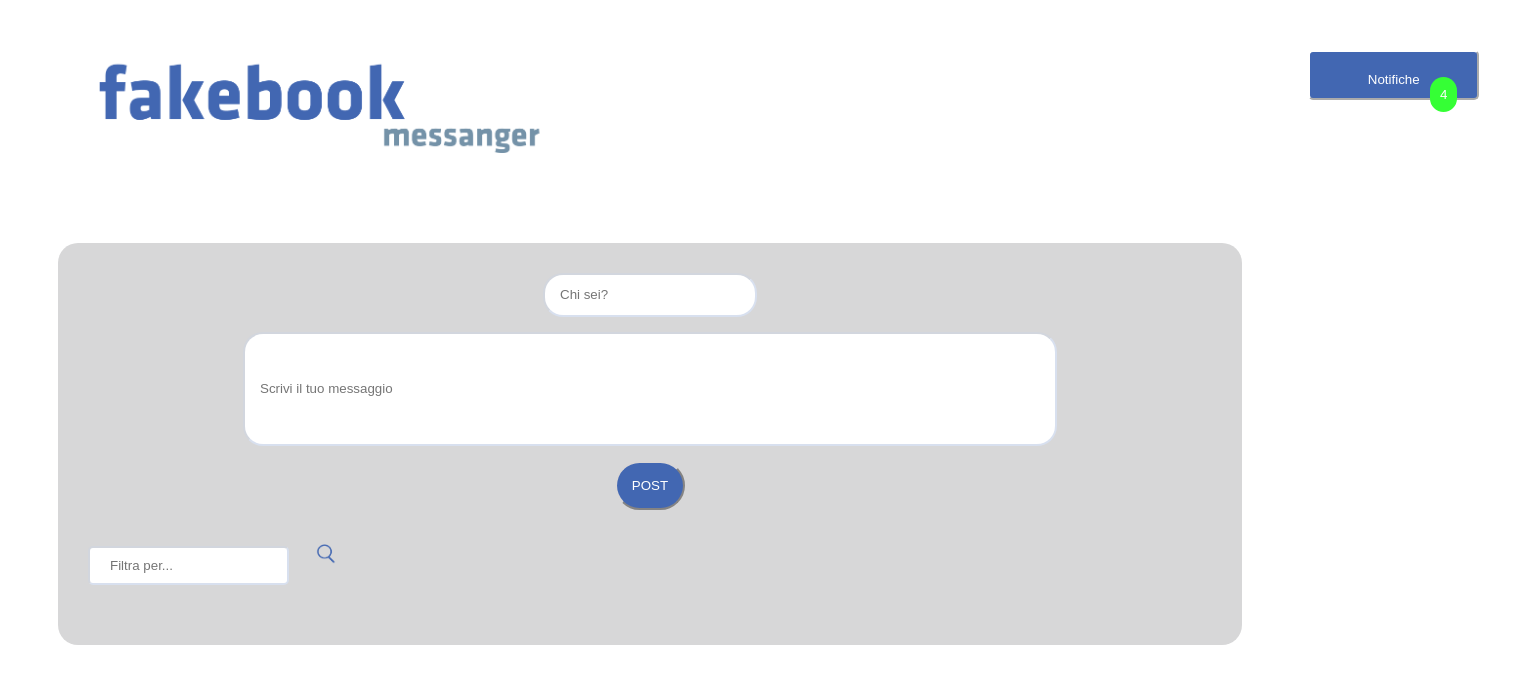
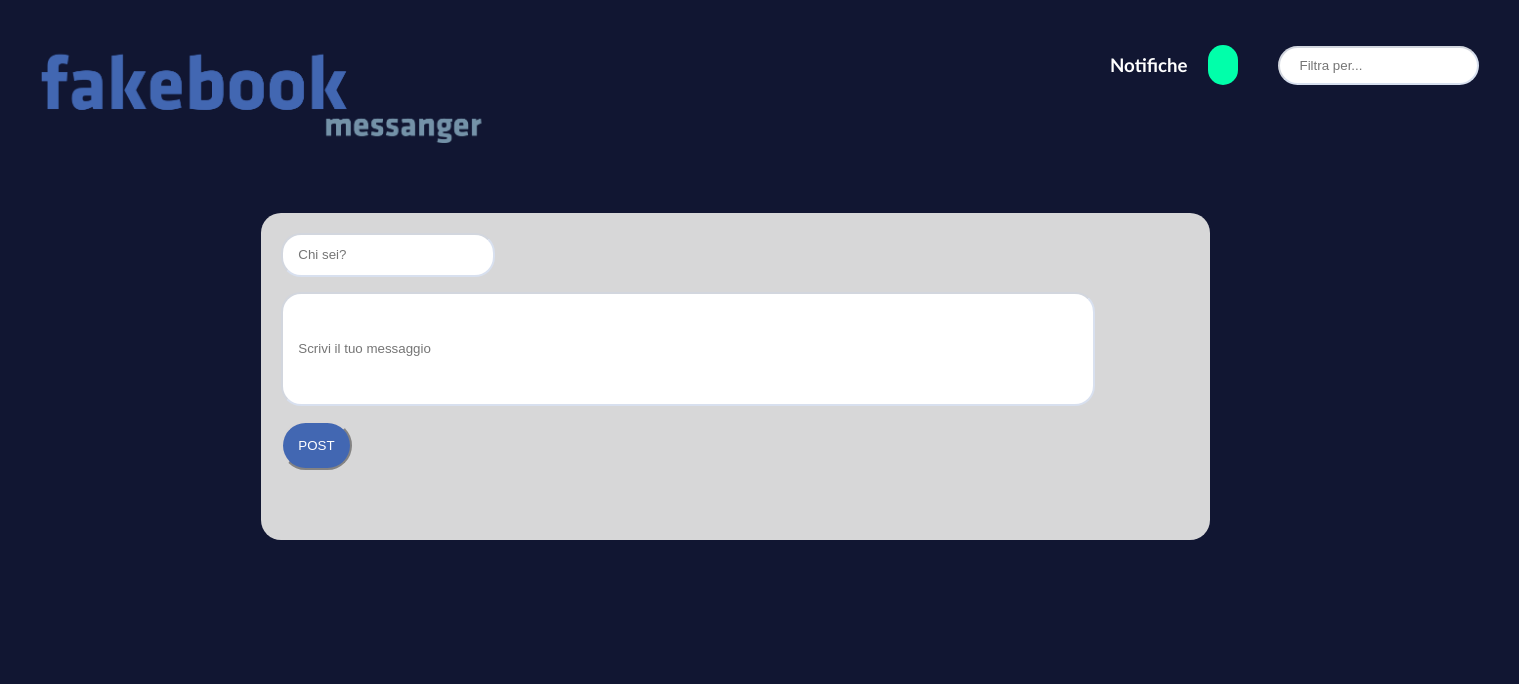
Before and after one commit to MartinaVenasco/30.06, a plain HTML site: page index.html in a window 1280 px wide. Shown: the whole page, 1519 px wide, since content can reach past the window. Drawn offline with Linux system fonts and the light colour scheme; no server answers.

Commit message:
third commit

```diff
--- a/index.html
+++ b/index.html
@@ -7,11 +7,14 @@
   <title>Document</title>
   <link rel="stylesheet" href="./style.css">
 </head>
-<body>
+<body> <header>
+ <div class="navbar-container"> <img class ="logo" src="/fb_Tavola disegno 1_Tavola disegno 1.png"> <navbar  class="navbar"> <h3>
+    Notifiche</h3> <span id = "count-message"></span><div class="filter">
+      <input type="text" class="filter-input" id="filter-input" placeholder="Filtra per...">
+    </div>
+    </navbar></div></div></header>
 
-  <div class="main-content"><div class="logo-not"> <img class ="logo" src="/fb_Tavola disegno 1_Tavola disegno 1.png"><button type="button" class="btn">
-    Notifiche <br> <span class="badge">4</span>
-    </button></div>
+  <div class="main-content">
   <section class="friends"></section>
   <section class="messages">
     <div class="add-new-message">
@@ -19,12 +22,11 @@
 
       <button class="add-new-message-btn">POST</button>
     </div>
-    <div class="filter">
-      <input type="text" class="filter-input" id="filter-input" placeholder="Filtra per..."> <img class="search" src="/search-02.png">
-    </div>
-    <div class="messages-list"></div>
+
+    <div class="messages-list"> </div>
+
   </section>
-
+ <section class="ads">  </section>
   <script src="./script.js" type="module"></script>
   <script src="./utils.js" type="module"></script>
   <script src="./api.js" type="module"></script>
--- a/script.js
+++ b/script.js
@@ -1,55 +1,91 @@
-import { q, c, createFriendEl, createMessageEl } from './utils.js';
-import { GET, POST, DELETE } from './api.js';
+import { q, c, createFriendEl, createMessageEl, badge } from "./utils.js";
+import { GET, POST, DELETE } from "./api.js";
 
 const messageBodyPost = {};
 
-const friendsEl = q('.friends');
-const messagesEl = q('.messages');
-const addNewMessageEl = q('.add-new-message');
+const friendsEl = q(".friends");
+const messagesEl = q(".messages");
+const addNewMessageEl = q(".add-new-message");
 
-const inputTextEl = q('.input-text');
-const inputSender = q('.input-sender');
-const addMsgBtn = q('.add-new-message-btn');
+const inputTextEl = q(".input-text");
+const inputSender = q(".input-sender");
+const addMsgBtn = q(".add-new-message-btn");
 
-const filterInput = q('.filter-input');
+const filterInput = q(".filter-input");
 
-const messagesListEl = q('.messages-list');
-const emptyEl = q('.empty');
-
-// Friends
-GET('https://edgemony-backend.herokuapp.com/friends').then((friendList) => {
-  friendList.map(friend => createFriendEl(friendsEl, friend.name, friend.photo))
-})
-
-// Messages
-GET('https://edgemony-backend.herokuapp.com/messages').then((messagesList) => {
-  messagesList.reverse().map(({text, sender, date}) => createMessageEl(messagesListEl, text, sender, date)) // Questo è identico a quello che succede in riga 11
-})
+const messagesListEl = q(".messages-list");
 
 
 
-inputTextEl.addEventListener('input', (e) => messageBodyPost.text = e.target.value);
 
-inputSender.addEventListener('input', (e) => {
+// Friends
+
+
+
+GET("https://edgemony-backend.herokuapp.com/friends").then((friendList) => {
+  friendList.map((friend) =>
+    createFriendEl(friendsEl, friend.name, friend.photo)
+  );
+
+});
+// Messages
+GET("https://edgemony-backend.herokuapp.com/messages").then((messagesList) => {
+  messagesList.reverse().map(({ text, sender, date, id }) =>
+    createMessageEl(messagesListEl, id, text, sender, date, () => {
+      DELETE("https://edgemony-backend.herokuapp.com/messages", id).then(() =>
+        location.reload()
+      );
+    })
+  );
+badge.textContent = (messagesList).length
+
+});
+
+inputTextEl.addEventListener(
+  "input",
+  (e) => (messageBodyPost.text = e.target.value)
+);
+
+inputSender.addEventListener("input", (e) => {
   messageBodyPost.sender = e.target.value;
   messageBodyPost.date = new Date().toISOString();
 });
 
-addMsgBtn.addEventListener('click', () => {
-  POST('https://edgemony-backend.herokuapp.com/messages', messageBodyPost)
-    .then(() => document.querySelectorAll('.messageCard').forEach(message => message.remove()))
-    .then(() => GET('https://edgemony-backend.herokuapp.com/messages').then((messagesList) => {
-      messagesList.reverse().map(({text, sender, date}) => createMessageEl(messagesListEl, text, sender, date))
-    }))
-})
+addMsgBtn.addEventListener("click", () => {
+  POST("https://edgemony-backend.herokuapp.com/messages", messageBodyPost)
+    .then(() =>
+      document
+        .querySelectorAll(".messageCard")
+        .forEach((message) => message.remove())
+    )
+    .then(() =>
+      GET("https://edgemony-backend.herokuapp.com/messages").then(
+        (messagesList) => {
+          messagesList
+            .reverse()
+            .map(({ text, sender, date }) =>
+            createMessageEl(messagesListEl, text, sender, date)
+            );
+        }
+      )
+    );
+});
 
-filterInput.addEventListener('input', (e) => {
-  document.querySelectorAll('.messageCard').forEach(message => message.remove());
+filterInput.addEventListener("input", (e) => {
+  document
+    .querySelectorAll(".messageCard")
+    .forEach((message) => message.remove());
 
-  GET('https://edgemony-backend.herokuapp.com/messages').then((messagesList) => {
-    messagesList
-    .reverse()
-    .filter(message => message.sender.toLowerCase().includes(e.target.value.toLowerCase()))
-    .map(({text, sender, date}) => createMessageEl(messagesListEl, text, sender, date)) // Questo è identico a quello che succede in riga 11
-  })
-})
+  GET("https://edgemony-backend.herokuapp.com/messages").then(
+    (messagesList) => {
+      messagesList
+        .reverse()
+        .filter((message) =>
+          message.sender.toLowerCase().includes(e.target.value.toLowerCase())
+        )
+        .map(({ text, sender, date }) =>
+          createMessageEl(messagesListEl, text, sender, date)
+        ); // Questo è identico a quello che succede in riga 11
+    }
+  );
+});
--- a/style.css
+++ b/style.css
@@ -67,41 +67,60 @@ body {
 }
 
 @media only screen and (min-width: 767px) {
-  .logo-not {
+  body {
+    margin: 0;
+    background-color: rgb(17, 22, 50);
+  }
+
+  header {
+    margin-top: 40px;
     display: flex;
     flex-direction: row;
-    align-items: space-between;
+
+    align-content: space-between;
   }
+
   .logo {
     width: 550px;
     margin-bottom: 50px;
-    margin-right: 700px;
   }
-  .btn {
-    background-color: #4267b2;
+
+  .navbar-container {
+    display: flex;
+    flex-direction: row;
+    align-content: space-between;
+    gap: 540px;
+  }
+  .navbar {
+
     color: white;
     padding: 20px;
     border-radius: 5px;
     border-color: white;
-    height: 50px;
+    display: flex;
+    flex-direction: row;
+    align-content: space-between;
+    height: 10px;
+    gap: 20px;
+    align-items: center;
   }
-  .badge {
-    background-color: rgb(53, 255, 53);
-    padding: 10px;
-    border-radius: 100px;
-    margin-left: 100px;
-    width: 20px;
+.ads {background-color: white;}
+  h3 {
+    margin: 0;
   }
 
   .main-content {
-    margin: 50px;
+    margin: 20px;
+    display: flex;
+    flex-direction: row;
+    gap: 50px;
   }
   .friends {
     display: flex;
-    flex-direction: row;
+    flex-direction: column;
     gap: 20px;
-    padding: 20px;
-    width: 100%;
+
+    width: 250px;
   }
   .friends img {
     width: 25px;
@@ -111,9 +130,10 @@ body {
   }
   .friends img:hover {
     transform: scale(1.2);
+
   }
   .friendCard {
-    background: #4267b2;
+    background:rgb(79, 97, 215);
     display: flex;
     align-items: center;
     gap: 20px;
@@ -124,15 +144,15 @@ body {
     font-weight: bold;
     height: 30px;
   }
-
+.friendCard:hover {background-color: #01ffaa;}
   .add-new-message {
     display: flex;
     flex-direction: column;
-    align-items: center;
+    align-items: flex-start;
     gap: 15px;
   }
+
   .messages {
-    padding: 10px;
     width: 100%;
     display: flex;
     background-color: #d7d7d8;
@@ -144,7 +164,15 @@ body {
     height: 30px;
   }
 
+  #count-message {
+    background-color: #01ffaa;
+    padding: 15px;
+    border-radius: 100px;
+height: 10px;
+font-size: larger;
 
+  }
+#count-message:hover { transform: scale(1.2);}
   .data {
     color: #4267b2;
   }
@@ -164,6 +192,7 @@ body {
     background-color: white;
     padding: 0 20px;
   }
+
   .input-text,
   .input-sender {
     border-radius: 20px;
@@ -184,7 +213,7 @@ body {
   .filter-input {
     padding: 10px;
     border-color: #4267b234;
-    border-radius: 5px;
+    border-radius: 40px;
   }
 
   ::placeholder {
@@ -198,7 +227,8 @@ body {
     border-color: rgb(216, 214, 214);
   }
   .add-new-message-btn:hover {
-    background-color: rgb(185, 185, 187);
+    background-color: #01ffaa;
+
   }
   .messages-list {
     padding: 20px;
--- a/utils.js
+++ b/utils.js
@@ -37,23 +37,28 @@ par.className = "par"
   parent.appendChild(wrapper);
 }
 
-const createMessageEl = (parent, text, sender, date) => {
+const createMessageEl = (parent, id, text, sender, date, callback = () => {}) => {
   const wrapper = c('div');
   const textPar = c('p');
   const senderPar = c('p');
   const dataPar = c('p');
+
 dataPar.className = "data"
 senderPar.className = "sender"
   wrapper.className = 'messageCard';
   textPar.className = "text"
-
+ wrapper.setAttribute('id', id);
   textPar.textContent = text;
   senderPar.textContent = sender;
   // dataPar.textContent = date.split('T')[0].split('-').reverse().join('-');
   dataPar.textContent = date;
-
+  wrapper.addEventListener('click', callback)
   wrapper.append(textPar, senderPar, dataPar);
   parent.appendChild(wrapper);
 }
 
-export { c, q, createCard, createFriendEl, createMessageEl };
+
+
+
+let badge = document.getElementById("count-message");
+export { c, q, createCard, createFriendEl, createMessageEl, badge };
```
